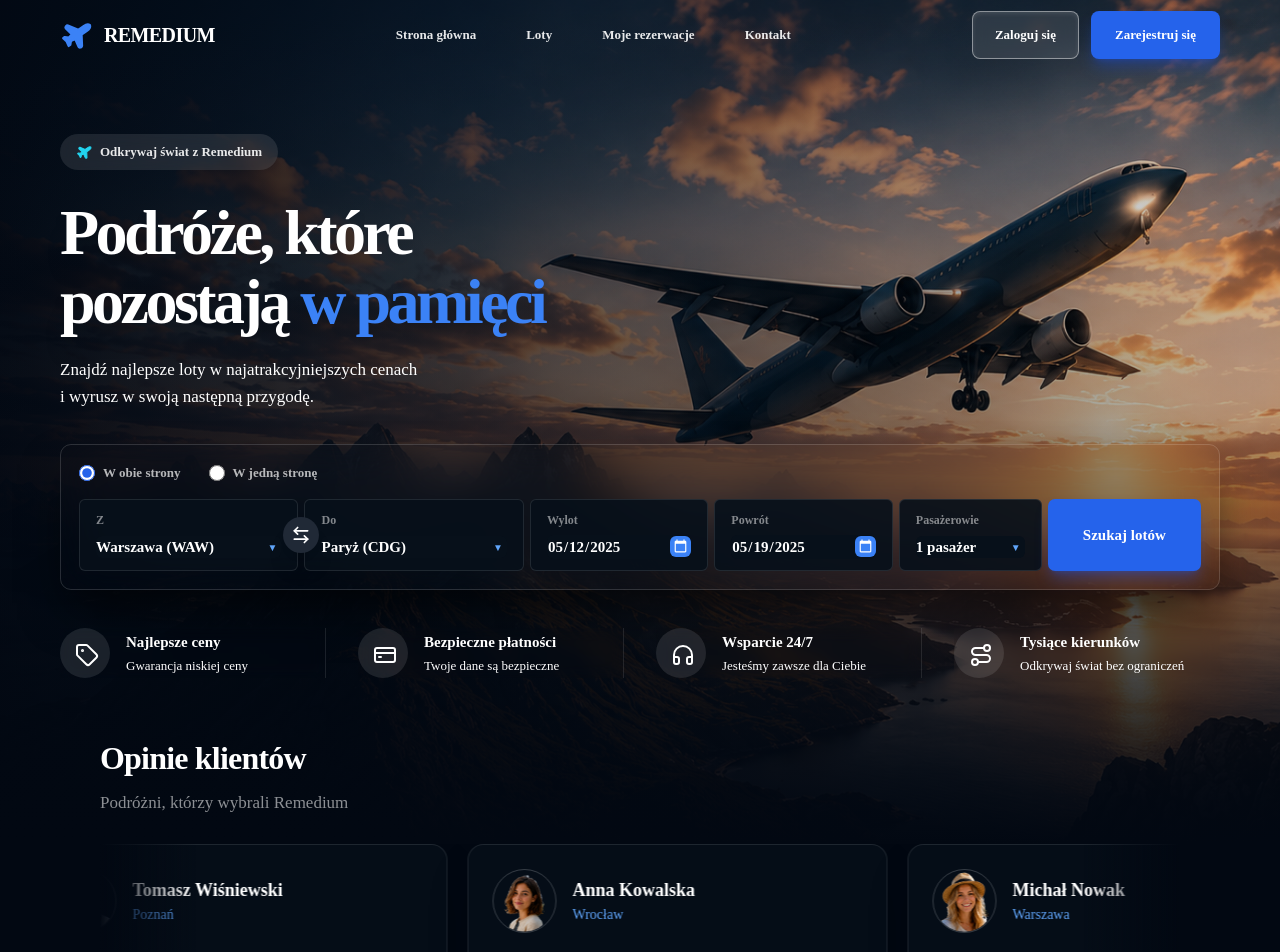
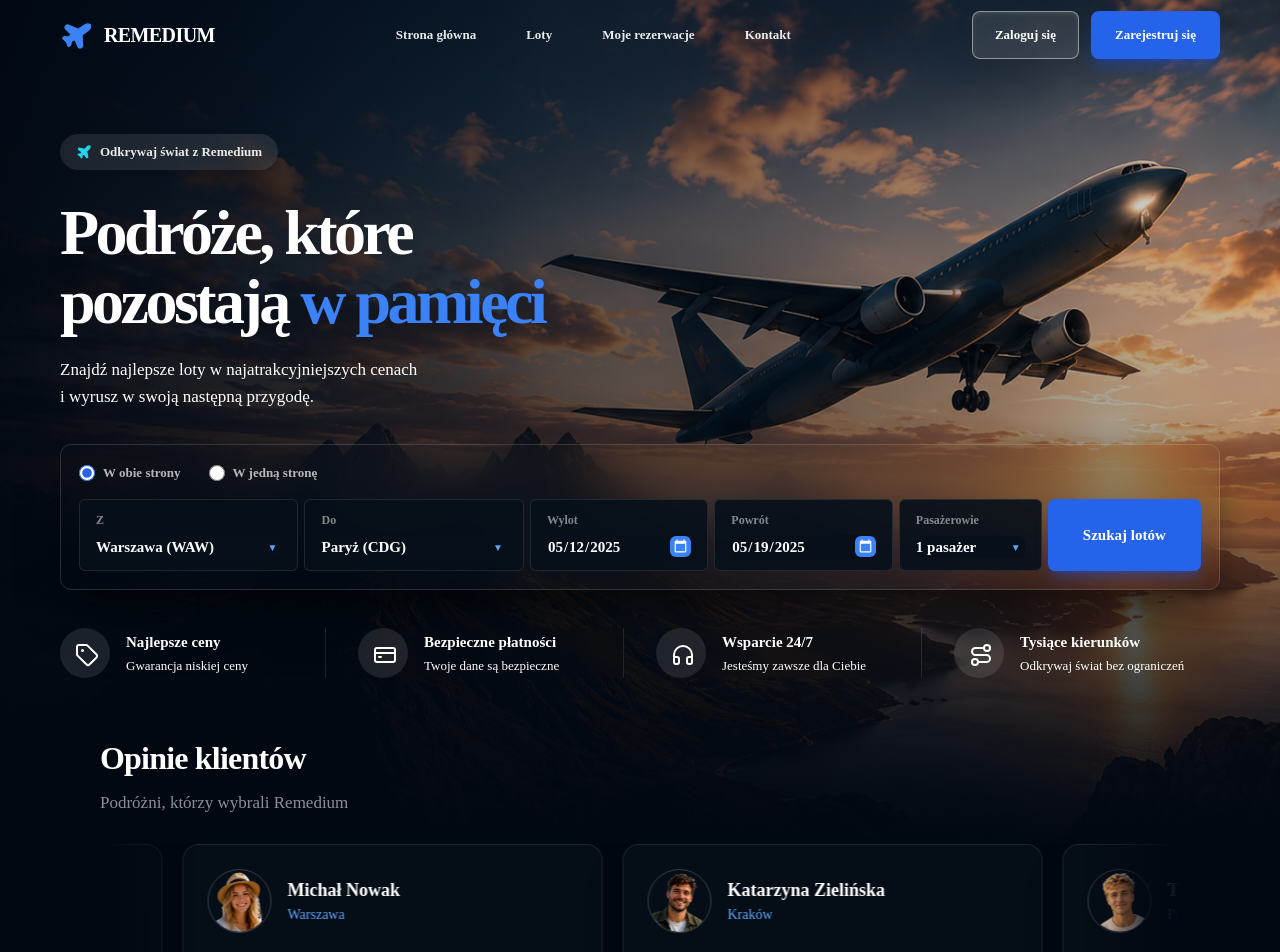
Before and after one commit to Arkadiusz-Adamowicz/Remedium, a React (Vite) app: page / in a window 1280 px wide. Shown: the part 6-958 px from the top of the page. Built offline with nearby package versions, Linux system fonts and the light colour scheme; a web font is replaced by a local one.

Commit message:
fix carousel

```diff
--- a/src/index.css
+++ b/src/index.css
@@ -20,5 +20,5 @@ body {
 }
 
 .animate-testimonials {
-  animation: testimonials-scroll 28s linear infinite;
+  animation: testimonials-scroll 28s linear infinite reverse;
 }
--- a/src/pages/Home.jsx
+++ b/src/pages/Home.jsx
@@ -90,7 +90,10 @@ export default function Home() {
 
         <section className="relative z-10 pt-8 sm:pt-12 lg:pt-[58px]">
           <div className="inline-flex items-center gap-2 rounded-full bg-white/10 px-4 py-2 text-[13px] font-semibold text-white/90 backdrop-blur">
-            <Plane className="h-4 w-4 rotate-[10deg] fill-cyan-400 stroke-cyan-400 stroke-[1.6]" />
+            <Plane
+              className="h-4 w-4 rotate-[1
+            0deg] fill-cyan-400 stroke-cyan-400 stroke-[1.6]"
+            />
             Odkrywaj świat z Remedium
           </div>
 
@@ -145,11 +148,6 @@ function FlightSearch() {
   const [returnDate, setReturnDate] = useState("2025-05-19");
   const [passengers, setPassengers] = useState("1 pasażer");
 
-  const swapDirections = () => {
-    setFrom(to);
-    setTo(from);
-  };
-
   return (
     <div className="mt-[34px] rounded-[11px] border border-white/15 bg-[#050b12]/92 p-4 shadow-2xl shadow-black/70 backdrop-blur-xl sm:p-[18px]">
       <div className="mb-[16px] flex flex-wrap gap-x-[28px] gap-y-3 text-[13px] font-semibold text-white/70">
@@ -167,11 +165,6 @@ function FlightSearch() {
           <input type="radio" name="trip" className="h-4 w-4 accent-blue-600" />
           W jedną stronę
         </label>
-
-        {/* <label className="flex cursor-pointer items-center gap-2">
-          <input type="radio" name="trip" className="h-4 w-4 accent-blue-600" />
-          Multi-city
-        </label> */}
       </div>
 
       <div className="grid gap-3 md:grid-cols-2 xl:grid-cols-[1.23fr_1.23fr_1fr_1fr_.8fr_.86fr] xl:gap-[6px]">
@@ -179,15 +172,6 @@ function FlightSearch() {
 
         <div className="relative">
           <SelectBox label="Do" value={to} onChange={setTo} />
-
-          <button
-            type="button"
-            onClick={swapDirections}
-            aria-label="Zamień kierunki lotu"
-            className="absolute right-4 top-4 z-20 flex h-[36px] w-[36px] items-center justify-center rounded-full bg-[#202936] shadow-xl transition hover:scale-105 hover:bg-blue-600 xl:-left-[21px] xl:top-1/2 xl:-translate-y-1/2"
-          >
-            <ArrowLeftRight className="h-5 w-5 text-white" />
-          </button>
         </div>
 
         <DateBox
```
